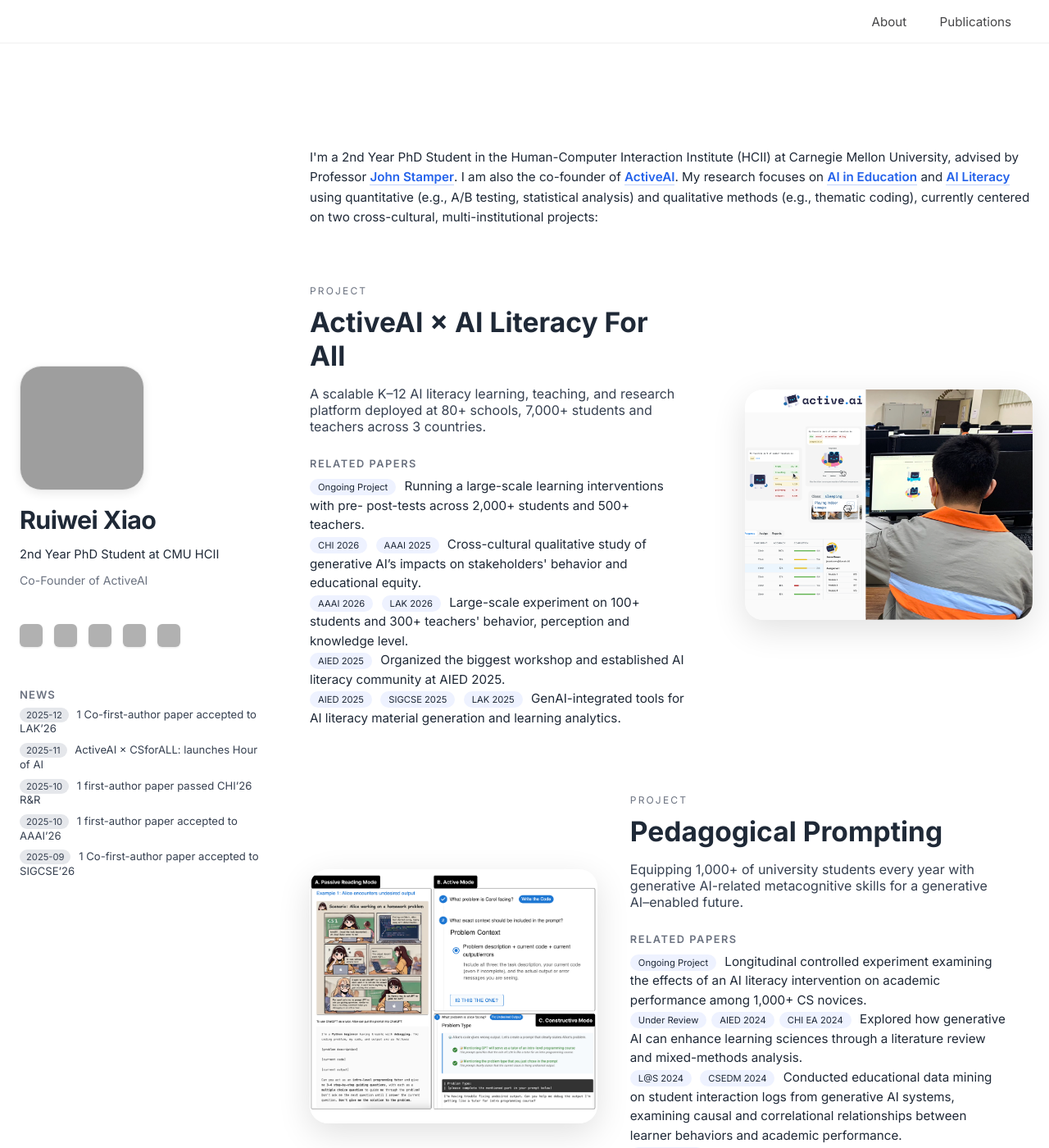
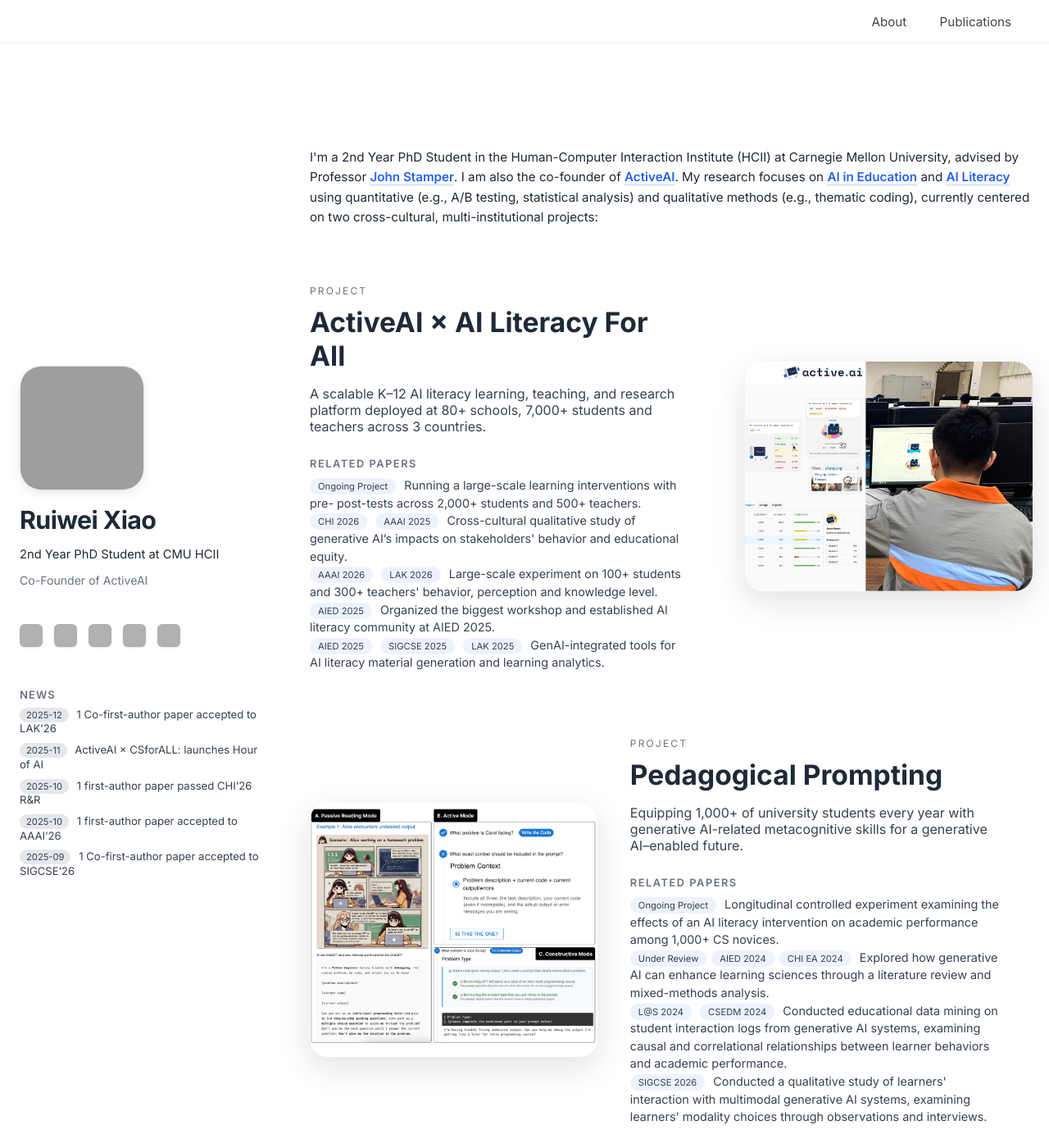
Before and after one commit to ruiwei-xiao/ruiwei-xiao.github.io, a Jekyll site: the page built from index.md, in a window 1280 px wide and 1400 px high. Shown: the whole window at 82% size. Built offline with Jekyll 4.4.1, drawn with Linux system fonts in a browser that asks for light colours; grey boxes are pictures that could not be loaded.

Commit message:
Update style.css

```diff
--- a/assets/css/style.css
+++ b/assets/css/style.css
@@ -642,9 +642,11 @@
 }
 
 .related-papers {
-  font-size: 0.95rem;
-  line-height: 1.55;
+  font-size: 0.9rem;      /* 比正文小一号 */
+  line-height: 1.5;
+  color: #374151;         /* 可选：稍微浅一点 */
 }
+
 
 .paper-pill {
   background: #eef2ff;
```
